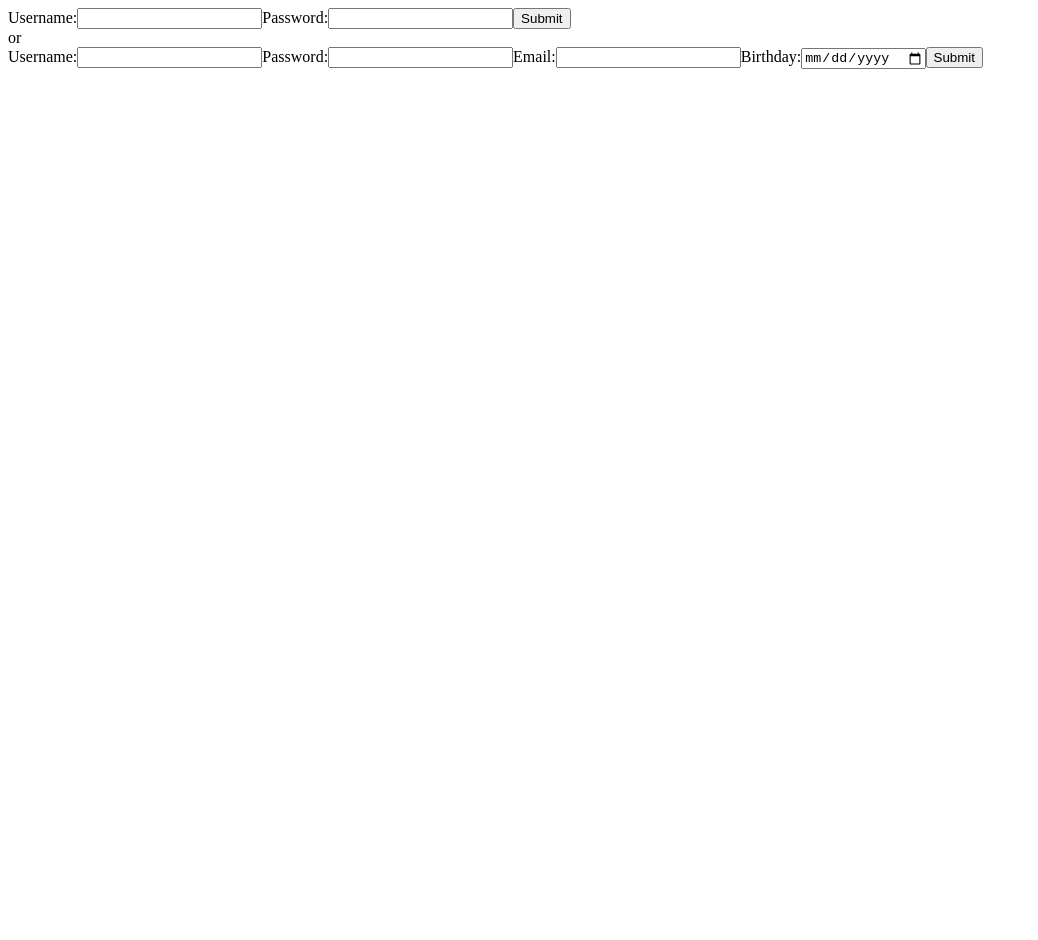
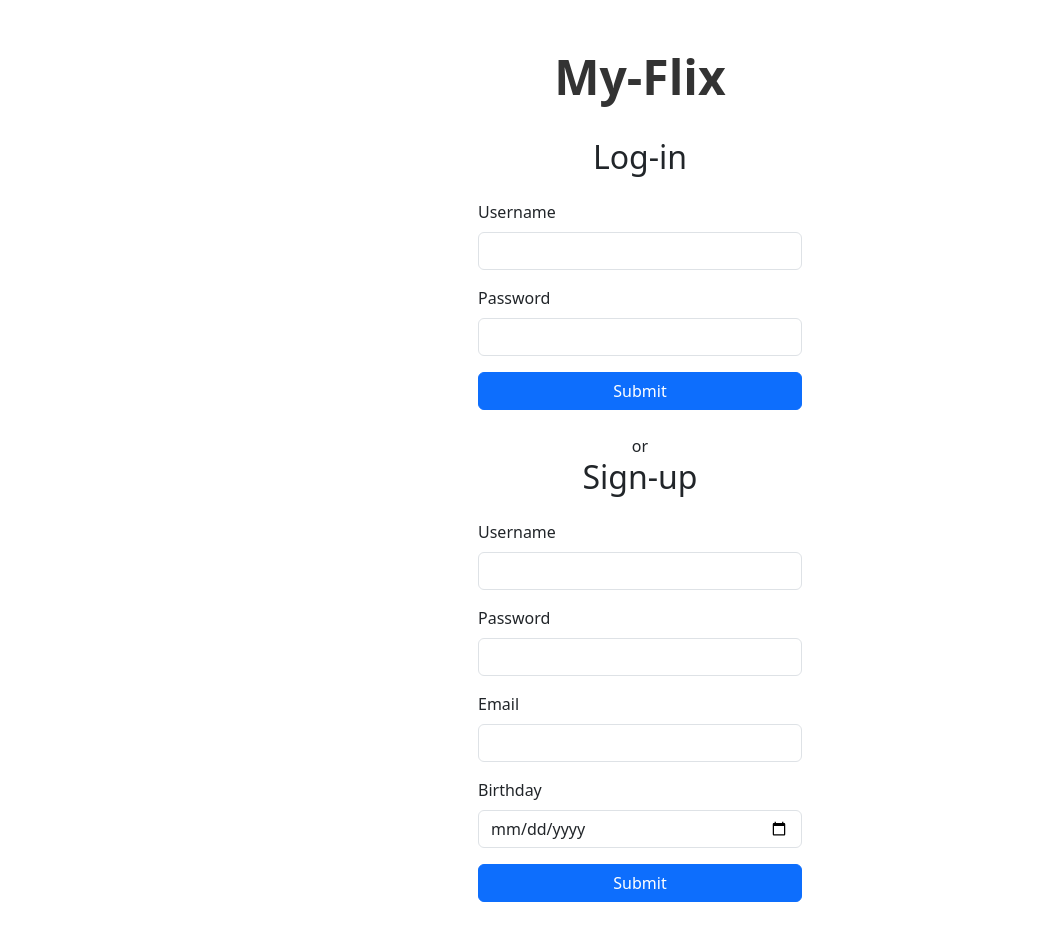
Before and after one commit to Dbreazi/myFlix-client, a React (Vite) app: page / in a window 1280 px wide. Shown: the top 940 px of the page, without its empty margins (0-1038 px from the left). Before the commit the page ends 800 px from the top, so only its background shows below. Built offline with nearby package versions, Linux system fonts and the light colour scheme.

Commit message:
exercise 3.6
installed React Bootstrap

updated MainView layout

styled forms

styled movie view

implemented consistent button styling

```diff
--- a/src/components/login-view/LoginView.jsx
+++ b/src/components/login-view/LoginView.jsx
@@ -1,4 +1,5 @@
 import { useState } from "react";
+import { Form, Button, Container } from "react-bootstrap";
 
 export const LoginView = ({ onLoggedIn }) => {
   const [username, setUsername] = useState("");
@@ -35,29 +36,33 @@ export const LoginView = ({ onLoggedIn }) => {
   };
 
   return (
-    <form onSubmit={handleSubmit}>
-      <label>
-        Username:
-        <input
+    <Container className="d-flex justify-content-center">
+      <Form onSubmit={handleSubmit} className="w-100" style={{ maxWidth: '400px' }}>
+        <h2 className="text-center mb-4">Log-in</h2>
+        <Form.Group controlId="formUsername" className="mb-3">
+          <Form.Label>Username</Form.Label>
+          <Form.Control
             type="text"
             value={username}
             onChange={(e) => setUsername(e.target.value)}
             required
           />
-      </label>
-      <label>
-        Password:
-        <input
+        </Form.Group>
+
+        <Form.Group controlId="formPassword" className="mb-3">
+          <Form.Label>Password</Form.Label>
+          <Form.Control
             type="password"
             value={password}
             onChange={(e) => setPassword(e.target.value)}
             required
           />
-      </label>
-      <button type="submit">Submit</button>
-    </form>
+        </Form.Group>
+
+        <Button variant="primary" type="submit" className="w-100">
+          Submit
+        </Button>
+      </Form>
+    </Container>
   );
 };
-
-
-//Nullified code//
--- a/src/components/main-view/MainView.jsx
+++ b/src/components/main-view/MainView.jsx
@@ -1,8 +1,9 @@
 import React, { useState, useEffect } from "react";
+import { Container, Row, Col, Button } from "react-bootstrap";
 import { MovieCard } from "../movie-card/MovieCard";
 import { MovieView } from "../movie-view/MovieView";
 import { LoginView } from "../login-view/LoginView";
-import { SignupView } from "../signup-view/SignupView";  // Import SignupView
+import { SignupView } from "../signup-view/SignupView";
 
 export const MainView = () => {
   const storedUser = JSON.parse(localStorage.getItem("user"));
@@ -36,29 +37,45 @@ export const MainView = () => {
 
   if (!user) {
     return (
-      <>
+      <Container>
+        <Row className="justify-content-center mt-4">
+          <Col xs={12} className="text-center">
+            <h1 className="my-flix-title">My-Flix</h1>
+          </Col>
+        </Row>
+        <Row className="justify-content-center">
+          <Col md={6} lg={4}>
             <LoginView onLoggedIn={(user, token) => {
               setUser(user);
               setToken(token);
             }} />
-        or
+            <div className="text-center mt-4">or</div>
             <SignupView />
-      </>
+          </Col>
+        </Row>
+      </Container>
     );
   }
 
   if (selectedMovie) {
     return (
-      <>
-        <button onClick={() => {
+      <Container>
+        <Row className="mb-4">
+          <Col className="d-flex justify-content-end">
+            <Button
+              variant="primary"
+              onClick={() => {
                 setUser(null);
                 setToken(null);
                 localStorage.clear();
-        }}>
+              }}
+            >
               Logout
-        </button>
+            </Button>
+          </Col>
+        </Row>
         <MovieView movie={selectedMovie} onBackClick={() => setSelectedMovie(null)} />
-      </>
+      </Container>
     );
   }
 
@@ -67,25 +84,33 @@ export const MainView = () => {
   }
 
   return (
-    <div>
-      <button onClick={() => {
+    <Container>
+      <Row className="mb-4">
+        <Col className="d-flex justify-content-end">
+          <Button
+            variant="primary"
+            onClick={() => {
               setUser(null);
               setToken(null);
               localStorage.clear();
-      }}>
+            }}
+          >
             Logout
-      </button>
+          </Button>
+        </Col>
+      </Row>
+      <Row>
         {movies.map((movie) => (
+          <Col md={4} lg={3} key={movie._id} className="mb-4">
             <MovieCard
-          key={movie._id}
               movie={movie}
               onMovieClick={(newSelectedMovie) => {
                 setSelectedMovie(newSelectedMovie);
               }}
             />
+          </Col>
         ))}
-    </div>
+      </Row>
+    </Container>
   );
 };
-
-//Nullified code//
--- a/src/components/movie-card/MovieCard.jsx
+++ b/src/components/movie-card/MovieCard.jsx
@@ -4,16 +4,18 @@ import PropTypes from "prop-types";
 export const MovieCard = ({ movie, onMovieClick }) => {
   return (
     <div
-      onClick={() => {
-        onMovieClick(movie);
-      }}
+      onClick={() => onMovieClick(movie)}
+      className="movie-card"
     >
-      <img src={movie.ImagePath} alt={movie.Title} />
+      <img
+        src={movie.ImagePath}
+        alt={movie.Title}
+        className="w-100"
+      />
       <h3>{movie.Title}</h3>
     </div>
   );
 };
-
 
 MovieCard.propTypes = {
   movie: PropTypes.shape({
--- a/src/components/movie-view/MovieView.jsx
+++ b/src/components/movie-view/MovieView.jsx
@@ -1,46 +1,59 @@
 import React from "react";
 import PropTypes from "prop-types";
+import { Button } from "react-bootstrap";
 
 export const MovieView = ({ movie, onBackClick }) => {
   return (
-    <div>
-      <div>
-        <img src={movie.ImagePath} alt={movie.Title} />
+    <div className="d-flex justify-content-center p-3">
+      <div style={{ maxWidth: '500px', width: '100%' }}>
+
+        <div className="mb-4 text-center">
+          <img
+            className="img-fluid"
+            src={movie.ImagePath}
+            alt={movie.Title}
+            style={{ maxWidth: '500px', height: 'auto' }}
+          />
         </div>
-      <div>
-        <span>Title: </span>
+
+
+        <div className="mb-3">
+          <span className="fw-bold">Title: </span>
           <span>{movie.Title}</span>
         </div>
-      <div>
-        <span>Description: </span>
+        <div className="mb-3">
+          <span className="fw-bold">Description: </span>
           <span>{movie.Description}</span>
         </div>
-      <div>
-        <span>Genre: </span>
+        <div className="mb-3">
+          <span className="fw-bold">Genre: </span>
           <span>{movie.Genre.Name}</span>
         </div>
-      <div>
-        <span>Director: </span>
+        <div className="mb-3">
+          <span className="fw-bold">Director: </span>
           <span>{movie.Director.Name}</span>
         </div>
-      <div>
-        <span>Bio: </span>
+        <div className="mb-3">
+          <span className="fw-bold">Bio: </span>
           <span>{movie.Director.Bio}</span>
         </div>
-      <div>
-        <span>Birth: </span>
+        <div className="mb-3">
+          <span className="fw-bold">Birth: </span>
           <span>{movie.Director.Birth}</span>
         </div>
-      <div>
-        <span>Death: </span>
+        <div className="mb-4">
+          <span className="fw-bold">Death: </span>
           <span>{movie.Director.Death}</span>
         </div>
-      <button onClick={onBackClick}>Back</button>
+
+
+        <div className="d-flex justify-content-center">
+          <Button variant="primary" onClick={onBackClick}>Back</Button>
+        </div>
+      </div>
     </div>
   );
 };
-
-
 
 MovieView.propTypes = {
   movie: PropTypes.shape({
--- a/src/components/signup-view/SignupView.jsx
+++ b/src/components/signup-view/SignupView.jsx
@@ -1,4 +1,5 @@
 import { useState } from "react";
+import { Form, Button, Container } from "react-bootstrap";
 
 export const SignupView = () => {
   const [username, setUsername] = useState("");
@@ -16,66 +17,75 @@ export const SignupView = () => {
       Birthday: birthday
     };
 
-    fetch("https://strobeapp-583fefccfb94.herokuapp.com/users/", {  // Updated API URL
+    fetch("https://strobeapp-583fefccfb94.herokuapp.com/users/", {
       method: "POST",
       body: JSON.stringify(data),
       headers: {
         "Content-Type": "application/json"
       }
-    }).then((response) => {
+    })
+      .then((response) => {
         if (response.ok) {
           alert("Signup successful");
           window.location.reload();
         } else {
           alert("Signup failed");
         }
-    }).catch((error) => {
+      })
+      .catch((error) => {
         alert("Signup failed: " + error.message);
       });
   };
 
   return (
-    <form onSubmit={handleSubmit}>
-      <label>
-        Username:
-        <input
+    <Container className="d-flex justify-content-center">
+      <Form onSubmit={handleSubmit} className="w-100" style={{ maxWidth: '400px' }}>
+        <h2 className="text-center mb-4">Sign-up</h2>
+        <Form.Group controlId="formUsername" className="mb-3">
+          <Form.Label>Username</Form.Label>
+          <Form.Control
             type="text"
             value={username}
             onChange={(e) => setUsername(e.target.value)}
             required
             minLength="3"
           />
-      </label>
-      <label>
-        Password:
-        <input
+        </Form.Group>
+
+        <Form.Group controlId="formPassword" className="mb-3">
+          <Form.Label>Password</Form.Label>
+          <Form.Control
             type="password"
             value={password}
             onChange={(e) => setPassword(e.target.value)}
             required
           />
-      </label>
-      <label>
-        Email:
-        <input
+        </Form.Group>
+
+        <Form.Group controlId="formEmail" className="mb-3">
+          <Form.Label>Email</Form.Label>
+          <Form.Control
             type="email"
             value={email}
             onChange={(e) => setEmail(e.target.value)}
             required
           />
-      </label>
-      <label>
-        Birthday:
-        <input
+        </Form.Group>
+
+        <Form.Group controlId="formBirthday" className="mb-3">
+          <Form.Label>Birthday</Form.Label>
+          <Form.Control
             type="date"
             value={birthday}
             onChange={(e) => setBirthday(e.target.value)}
             required
           />
-      </label>
-      <button type="submit">Submit</button>
-    </form>
+        </Form.Group>
+
+        <Button variant="primary" type="submit" className="w-100">
+          Submit
+        </Button>
+      </Form>
+    </Container>
   );
 };
-
-//Nullified code//
--- a/src/index.jsx
+++ b/src/index.jsx
@@ -2,9 +2,14 @@ import React from "react";
 import { createRoot } from "react-dom/client";
 import { MainView } from "./components/main-view/MainView";
 import "./index.scss";
+import { Container } from "react-bootstrap";
 
 const App = () => {
-  return <MainView />;
+  return (
+    <Container className="my-5">
+      <MainView />
+    </Container>
+  );
 };
 
 const container = document.querySelector("#root");
--- a/src/index.scss
+++ b/src/index.scss
@@ -1,9 +1,8 @@
-$color: steelblue;
+@import '~bootstrap/scss/bootstrap.scss';
 
-.my-flix {
-  color: $color;
-}
-
-img {
-  width: 300px;
-}
+.my-flix-title {
+    font-size: 3rem;
+    font-weight: bold;
+    color: #333;
+    margin-bottom: 2rem;
+  }
```
Lines whose indentation alone changed are shown as unchanged.
